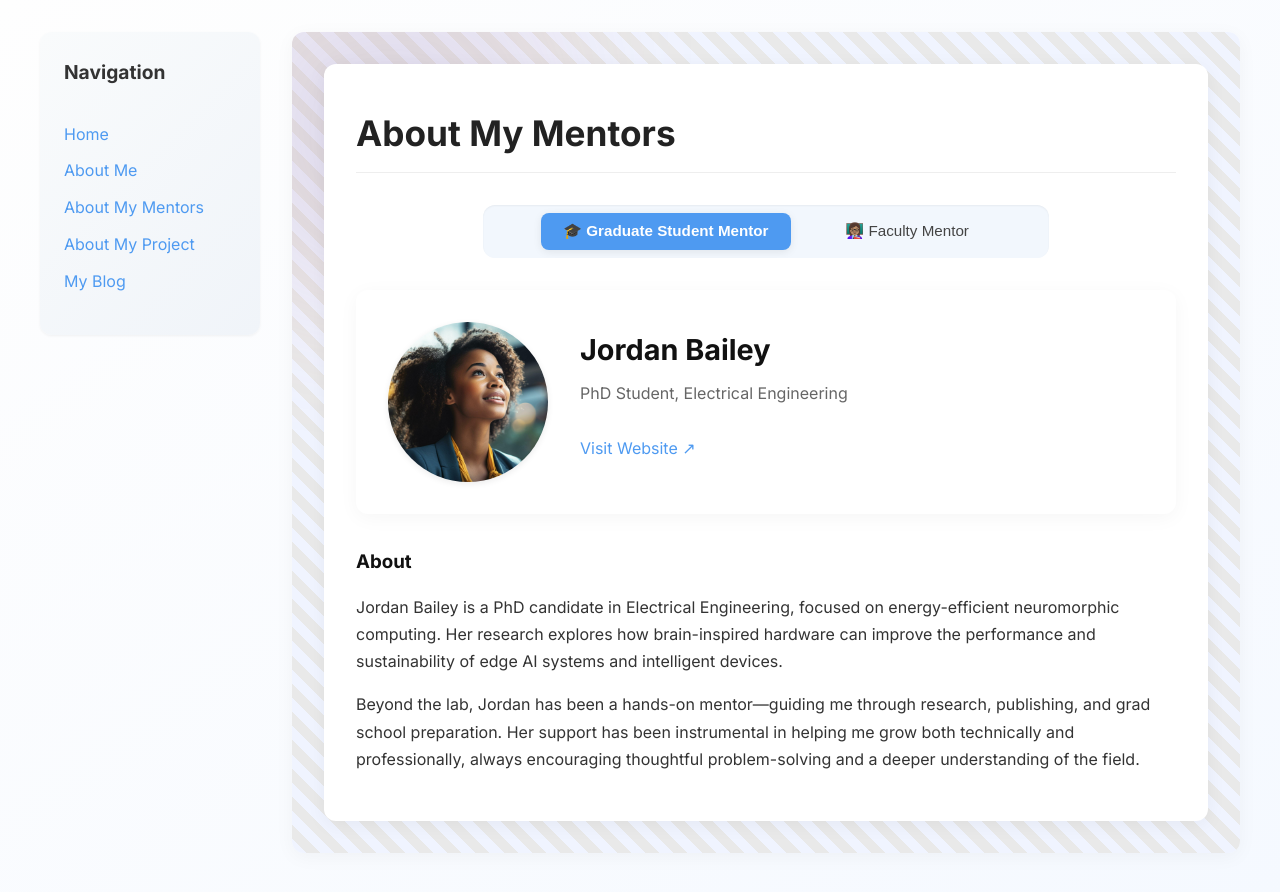
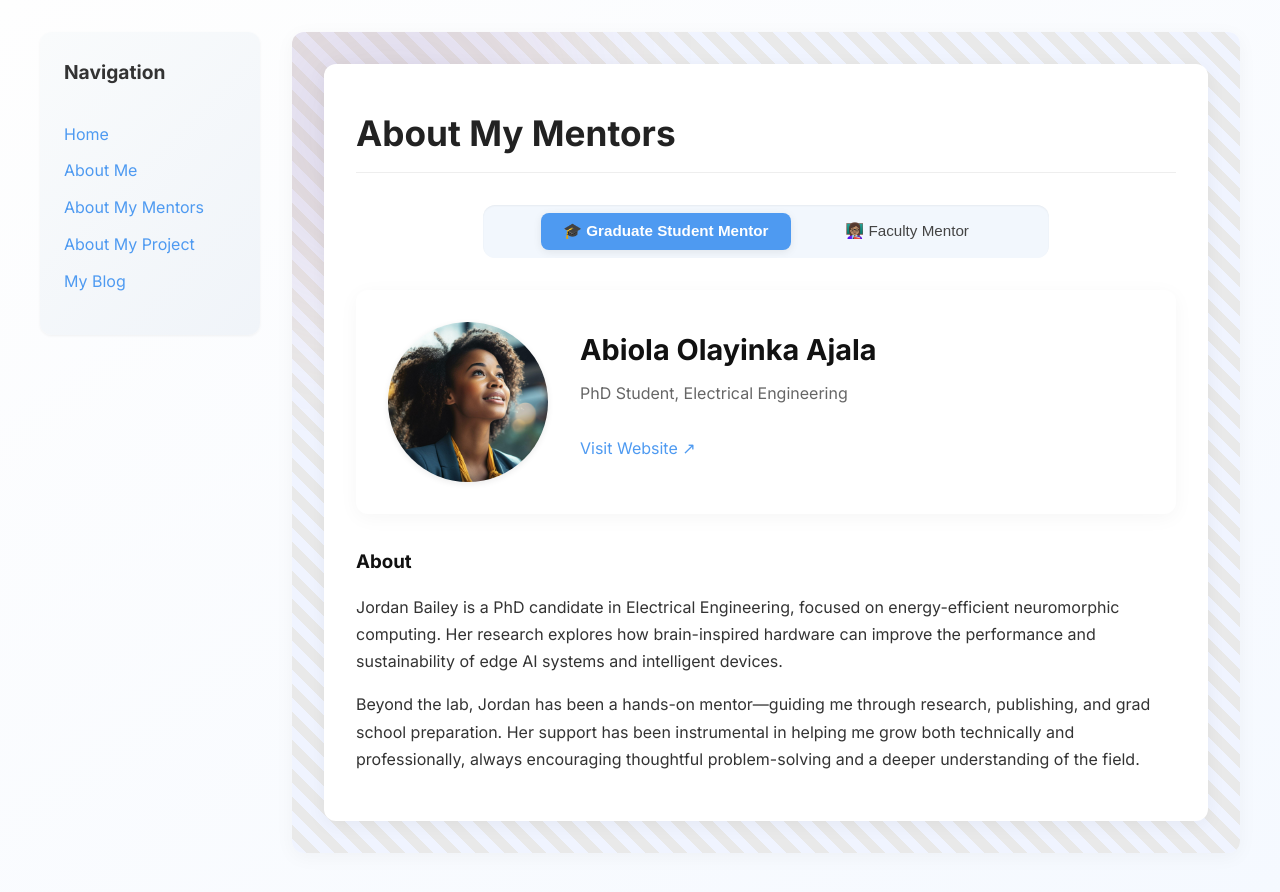
Before and after one commit to Qubri2/Qubri2.github.io, a Jekyll site: the page built from pages/about-my-mentor.md, in a window 1280 px wide. Shown: the top 892 px of the page. Built offline with Jekyll 4.4.1, drawn with Linux system fonts in a browser that asks for light colours.

Commit message:
Update about-my-mentor.md

```diff
--- a/pages/about-my-mentor.md
+++ b/pages/about-my-mentor.md
@@ -4,7 +4,7 @@ title: About My Mentors
 permalink: /about-my-mentor.html
 
 graduate_mentor:
-  name: Jordan Bailey
+  name: Abiola Olayinka Ajala
   title: PhD Student, Electrical Engineering
   image: /assets/images/graduate-student-mentor.jpg
   website: https://gradmentor.example.com
```
Also changed, not shown: other parts of pages/about-my-mentor.md (+1 -1 lines).
